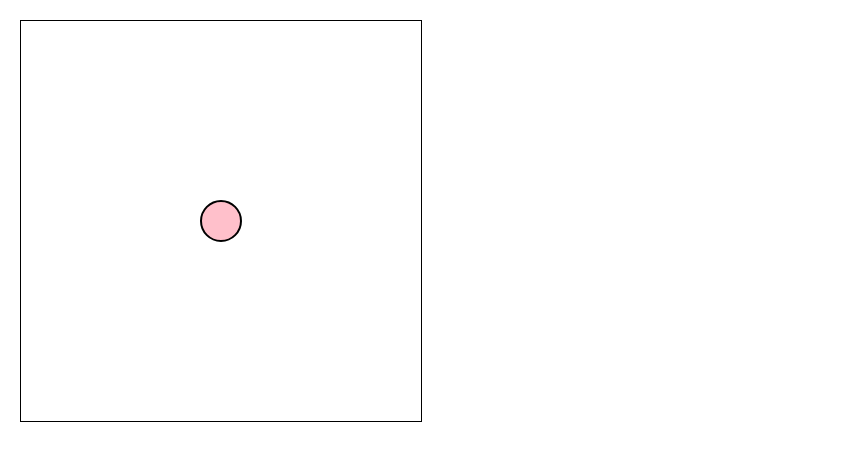
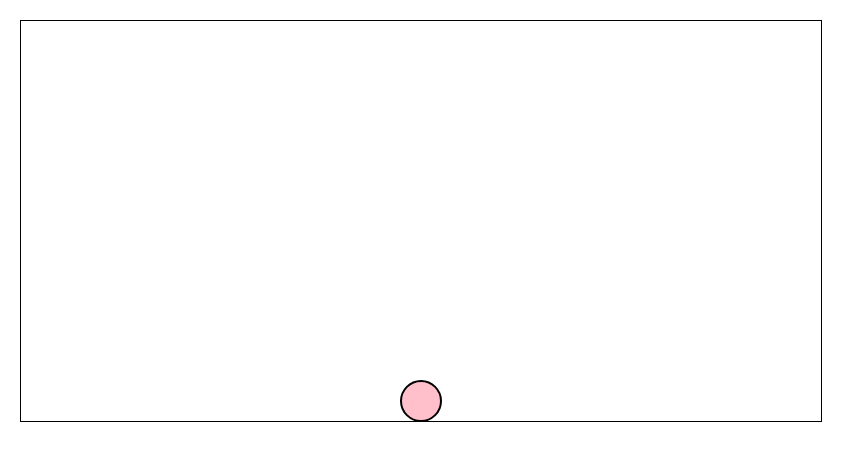
Before and after one commit to kausdr/EndlessRunner-In-Canva, a plain HTML site: page index.html in a window 1280 px wide. Shown: the whole page, without its empty margins (0-865 px from the left). Drawn offline with Linux system fonts and the light colour scheme.

Commit message:
adicionamos logica de pulo

```diff
--- a/index.html
+++ b/index.html
@@ -3,10 +3,10 @@
 <head>
     <meta charset="UTF-8">
     <link rel="stylesheet" href="style.css">
-    <title>HTML 5 - Canvas</title>
+    <title>Endless Runner</title>
 </head>
 <body>
-<canvas id="canvas" width="400" height="400"></canvas>
+<canvas id="canvas" width="800" height="400"></canvas>
 </body>
 <footer>
     <script type="module" src="./modules/game/bouncingBall.mjs"></script>
--- a/modules/game/bouncingBall.mjs
+++ b/modules/game/bouncingBall.mjs
@@ -1,27 +1,40 @@
-import {toRad} from "../engine/math.mjs";
-import {animate} from "../engine/animation.mjs";
-import {down} from "../engine/input.mjs";
+import { toRad } from "../engine/math.mjs";
+import { animate } from "../engine/animation.mjs";
+import { down } from "../engine/input.mjs";
 
 const canvas = document.querySelector('#canvas');
 
 const RADIUS = 20;
-const SPEED = 400;
 
-let x = canvas.width / 2
-let y = canvas.height / 2
-let velocity = SPEED;
+const GRAVITY = 1600;
+const JUMP_SPEED = -600; // Velocidade inicial do pulo
+
+let x = canvas.width / 2;
+let y = canvas.height - RADIUS;
+
+let velocityY = 0; // Velocidade vertical inicial
 
 function update(time) {
-    //Deslocamento da bola
-    if (down('ArrowUp') && y > RADIUS) y -= velocity * time;
-    else if (down('ArrowDown') && y <= canvas.height - RADIUS) y += velocity * time;
+    // Deslocamento da bola
+    if (down('ArrowUp') && y >= canvas.height - RADIUS) {
+        velocityY = JUMP_SPEED; // Define uma velocidade inicial para o pulo
+    }
 
-    if (down('ArrowLeft') && x > RADIUS) x -= velocity * time;
-    else if (down('ArrowRight') && x <= canvas.width - RADIUS) x += velocity * time;
+    // Lógica de movimento vertical da bola (gravidade)
+    velocityY += GRAVITY * time; // Aumento da velocidade devido à gravidade
+
+    // Atualiza a posição vertical da bola de acordo com a velocidade vertical
+    y += velocityY * time;
+
+    // Verifica se a bola atingiu o chão e redefine a posição vertical e a velocidade vertical
+    if (y + RADIUS >= canvas.height) {
+        y = canvas.height - RADIUS;
+        velocityY = 0;
+    }
 }
 
 function draw(ctx) {
-    ctx.clearRect(0, 0, 400, 400);
+    ctx.clearRect(0, 0, canvas.width, canvas.height);
     ctx.beginPath();
     ctx.strokeStyle = "black";
     ctx.fillStyle = "pink";
@@ -33,4 +46,4 @@ function draw(ctx) {
     ctx.stroke();
 }
 
-animate(canvas, {update, draw})
+animate(canvas, { update, draw });
--- a/style.css
+++ b/style.css
@@ -5,7 +5,7 @@ body {
 
 #canvas {
     margin: 20px 20px;
-    width: 400px;
+    width: 800px;
     height: 400px;
     border: 1px solid black;
 }
```
